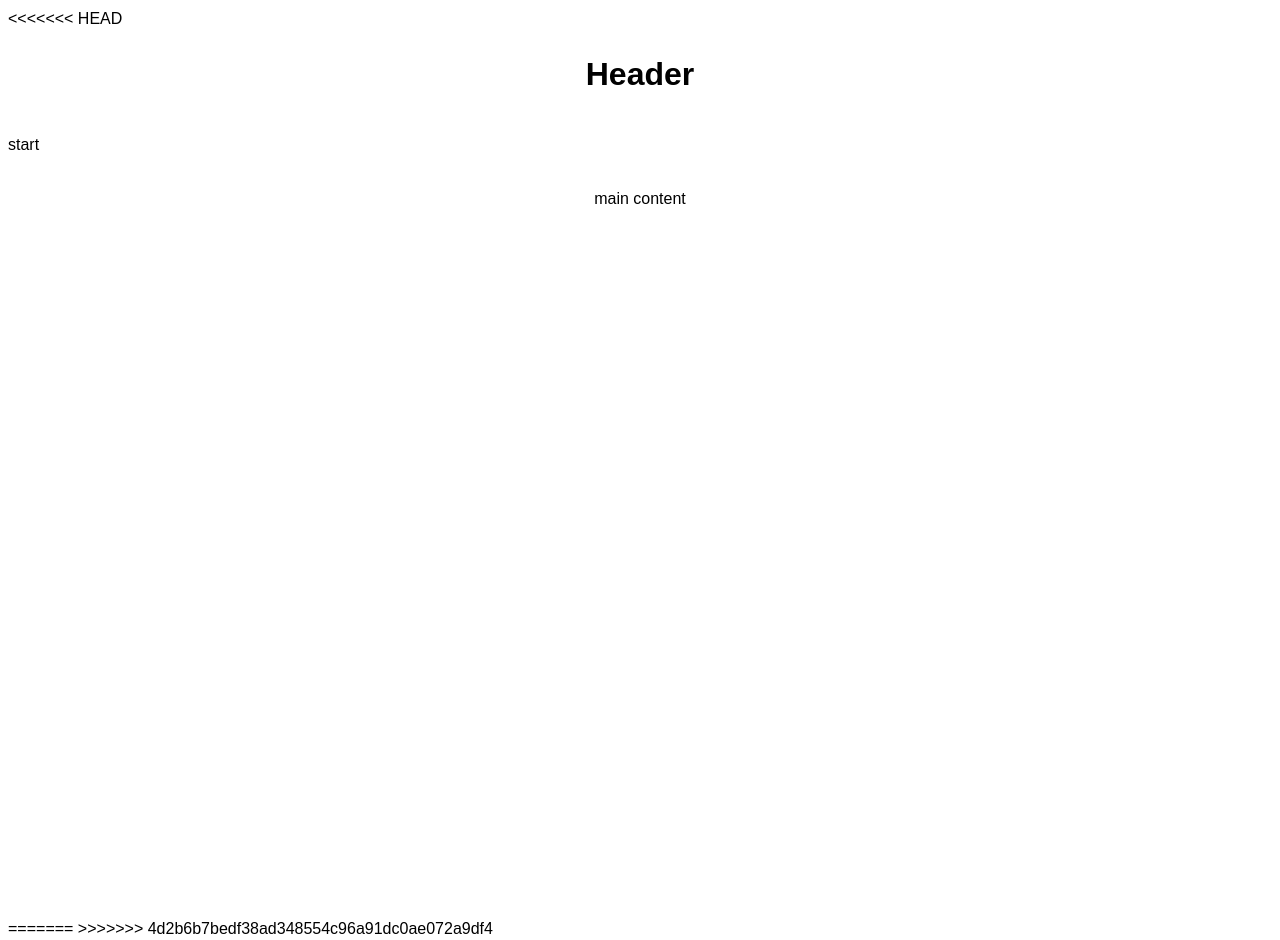
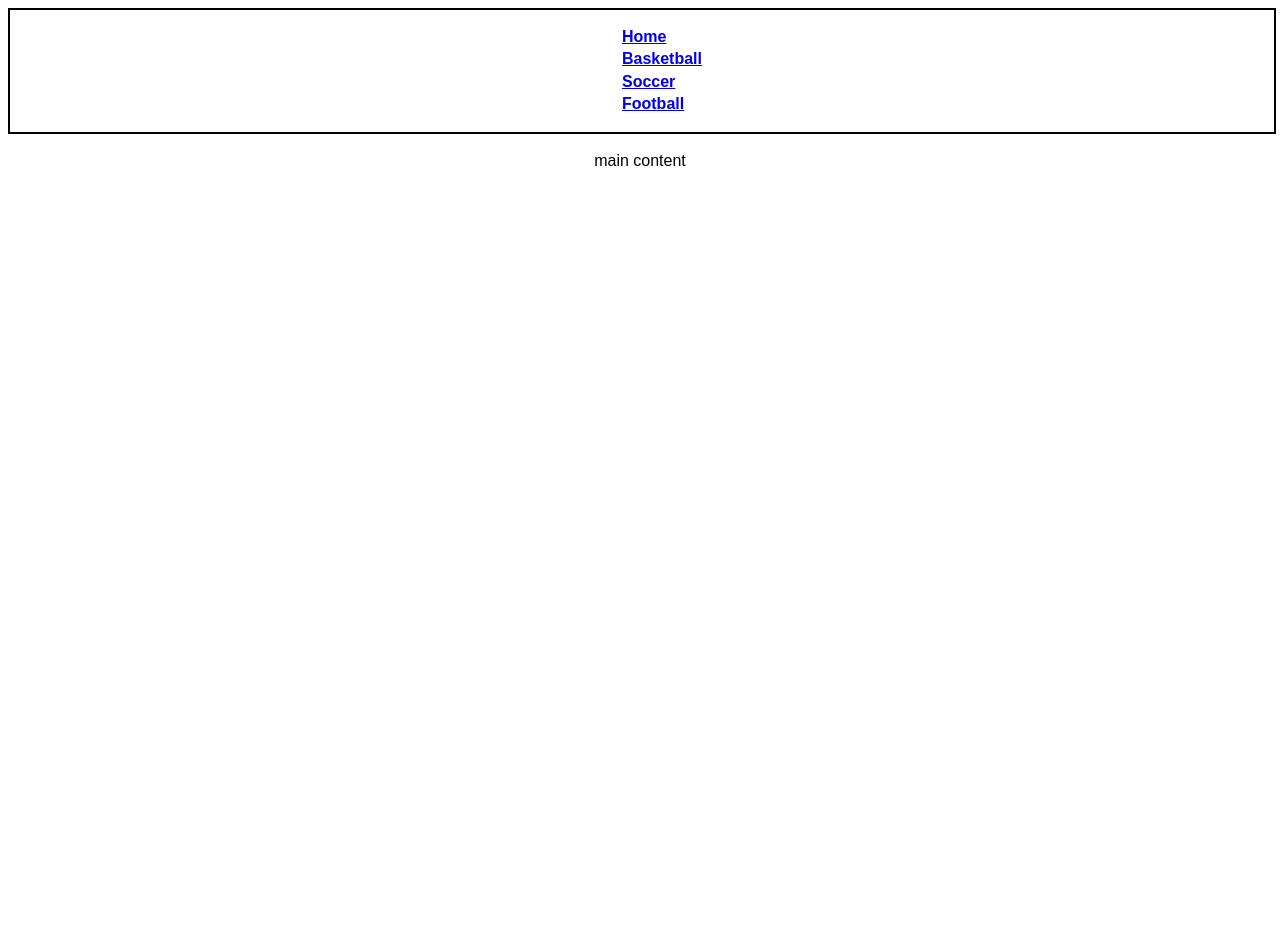
Before and after one commit to Tashar999/Sports_API, a plain HTML site: page index.html in a window 1280 px wide. After the commit the page ends 808 px from the top, so only its background shows below. Drawn offline with Linux system fonts and the light colour scheme.

Commit message:
header start

```diff
--- a/index.html
+++ b/index.html
@@ -1,4 +1,3 @@
-<<<<<<< HEAD
 <!DOCTYPE html>
 <html lang="en">
 <head>
@@ -8,17 +7,20 @@
     <link rel="stylesheet" href="style.css">
 </head>
 <body>
+    <div class="container">
     <header>
-        <h1>Header</h1>
+        <nav>
+            <ul class="link">
+                <li><a href ="index.html">Home</a></li>
+                <li><a href ="basketball.html">Basketball</a></li>
+                <li><a href ="soccer.html">Soccer</a></li>
+                <li><a href ="football.html">Football</a></li>
+            </ul>
+        </nav>
     </header>
-    <div class="container">
-    <p>start</p>
     <div class="center">
         <p>main content</p>
     </div>
     </div>
 </body>
-<script src="script.js"></script>
 </html>
-=======
->>>>>>> 4d2b6b7bedf38ad348554c96a91dc0ae072a9df4
--- a/style.css
+++ b/style.css
@@ -19,6 +19,8 @@ header {
     justify-content: center;
     width: 100%;
     font-weight: bold;
+    border:  black 2px solid;;
+
 }
 
 .center {
@@ -28,3 +30,19 @@ header {
     align-items: stretch;
     justify-content: center;
 }
+
+nav {
+    display: flex;
+    flex-direction: row;
+    justify-content: center;
+
+}
+
+ul {
+    flex-direction: row;
+    list-style-type: none;
+}
+
+.link {
+    flex-direction: row;
+}
```
Also changed, not shown: basketball.html (added), football.html (added), soccer.html (added).
